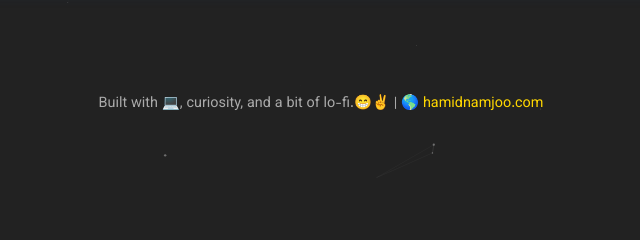
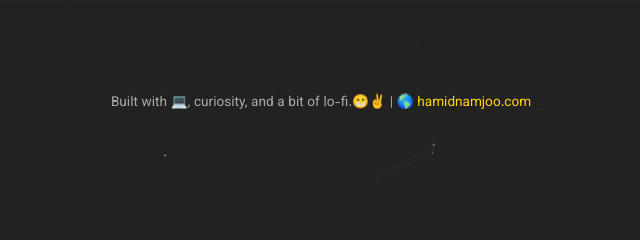
Before and after one commit to ds-fall2025/ds-fall2025, a plain HTML site: page index.html in a window 1280 px wide. Shown: the part 553-793 px from the top of the page, 319-959 px from the left. Drawn offline with nearby package versions, Linux system fonts and the light colour scheme.

Commit message:
Update index.html

```diff
--- a/index.html
+++ b/index.html
@@ -1250,7 +1250,7 @@
     });
 </script>
 
-<footer style="text-align: center; padding: 20px; margin-top: 50px; color: #aaa; font-size: 0.9em;">
+<footer style="text-align: center; padding: 20px; margin-top: 50px; color: #aaa; font-size: 0.85em;">
     <p>Built with 💻, curiosity, and a bit of lo-fi.😁✌ | <a href="https://hamidnamjoo.com" target="_blank" style="color: #FFD700; text-decoration: none;">🌎 hamidnamjoo.com</a></p>
 </footer>
 
```
